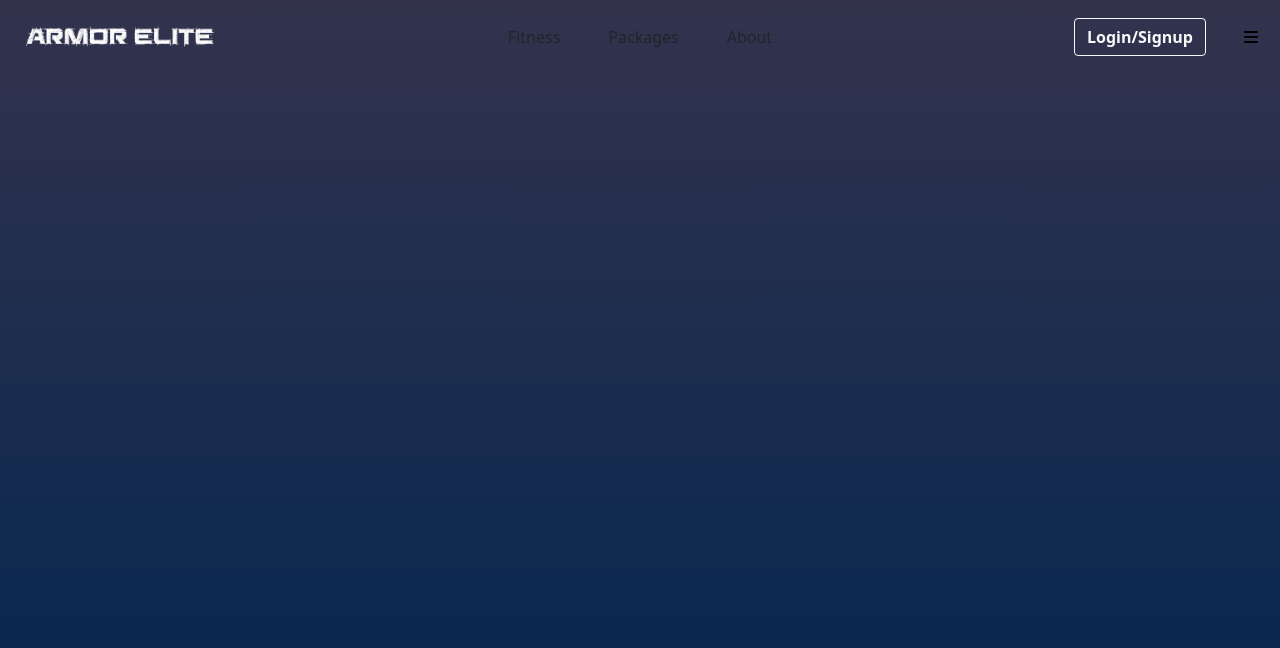
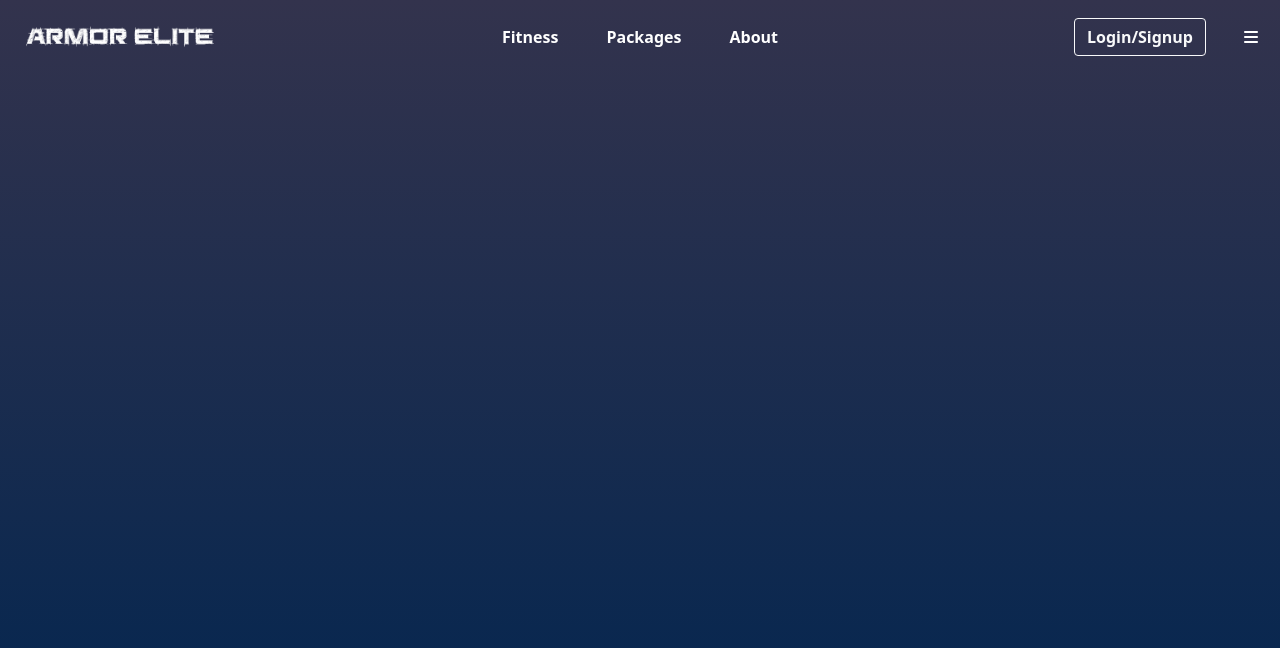
Before and after one commit to HemantDutta/ArmorElite-Gym-App, a React (Create React App) app in the folder client/: page / in a window 1280 px wide. Shown: the top 648 px of the page. Built offline with nearby package versions, Linux system fonts and the light colour scheme.

Commit message:
Create Navbar Fitness Menu

```diff
--- a/client/public/assets/css/ArmorEliteStyles.css
+++ b/client/public/assets/css/ArmorEliteStyles.css
@@ -11,10 +11,12 @@
 /*Navbar*/
 
 nav .navbar-container{
+    position: fixed;
     display: flex;
     align-items: center;
     width: 100vw;
     padding: 1rem;
+    z-index: 99;
 }
 
 nav .navbar-container > * {
@@ -26,7 +28,6 @@ nav .navbar-container .navbar-logo-container img{
     width: 50%;
 }
 
-
 nav .navbar-container .navbar-optionList-container ul {
     display: flex;
     justify-content: center;
@@ -34,6 +35,12 @@ nav .navbar-container .navbar-optionList-container ul {
     list-style: none;
     padding: 0;
     margin: 0;
+}
+
+nav .navbar-container .navbar-optionList-container ul li a {
+    color: white;
+    font-weight: bold;
+    text-decoration: none;
 }
 
 nav .navbar-container .navbar-profileMenu-container {
@@ -46,4 +53,23 @@ nav .navbar-container .navbar-profileMenu-container {
 nav .navbar-container .navbar-profileMenu-container .navbar-toggler-button button{
     background-color: transparent;
     border: none;
+    color: white;
 }
+
+nav .navbar-fitnessMenu-container {
+    background-color: #1a1e21;
+    position: fixed;
+    top: 0;
+    left: 0;
+    height: 50vh;
+    width: 100vw;
+    z-index: 90;
+    transition: 0.6s cubic-bezier(.74, -0.03, .83, .67);
+    transform: translateY(-50vh);
+    opacity: 0;
+}
+
+nav .navbar-fitnessMenu-container.fitnessMenu-open {
+    transform: translateY(0);
+    opacity: 1;
+}
--- a/client/src/App.js
+++ b/client/src/App.js
@@ -1,10 +1,20 @@
 import {BrowserRouter, Routes, Route} from "react-router-dom";
 import {PublicHome} from "./pages/PublicHome";
+import {Fitness} from "./pages/Fitness";
+import {About} from "./pages/About";
+import {Packages} from "./pages/Packages";
 
 function App() {
   return (
     <>
-      <PublicHome/>
+      <BrowserRouter>
+          <Routes>
+              <Route path={"/"} element={<PublicHome/>}/>
+              <Route path={"/fitness"} element={<Fitness/>}/>
+              <Route path={"/packages"} element={<Packages/>}/>
+              <Route path={"/about"} element={<About/>}/>
+          </Routes>
+      </BrowserRouter>
     </>
   );
 }
--- a/client/src/components/Navbar.js
+++ b/client/src/components/Navbar.js
@@ -1,5 +1,26 @@
+import {Link} from "react-router-dom";
+
 export const Navbar = () => {
-    return(
+
+    //open Fitness Menu
+    function openFitnessMenu() {
+        let fitnessMenu = document.getElementById("fitnessMenu");
+
+        if (!fitnessMenu.classList.contains("fitnessMenu-open")) {
+            fitnessMenu.classList.add("fitnessMenu-open");
+        }
+    }
+
+    //Mouse Leave Fitness Menu Close
+    function closeFitnessMenu() {
+        let fitnessMenu = document.getElementById("fitnessMenu");
+
+        if (fitnessMenu.classList.contains("fitnessMenu-open")) {
+            fitnessMenu.classList.remove("fitnessMenu-open");
+        }
+    }
+
+    return (
         <>
             <nav>
                 <div className="navbar-container">
@@ -8,9 +29,9 @@ export const Navbar = () => {
                     </div>
                     <div className="navbar-optionList-container">
                         <ul>
-                            <li>Fitness</li>
-                            <li>Packages</li>
-                            <li>About</li>
+                            <li onMouseOver={openFitnessMenu}><Link to={"/fitness"}>Fitness</Link></li>
+                            <li><Link to={"/packages"}>Packages</Link></li>
+                            <li><Link to={"/about"}>About</Link></li>
                         </ul>
                     </div>
                     <div className="navbar-profileMenu-container">
@@ -22,6 +43,9 @@ export const Navbar = () => {
                         </div>
                     </div>
                 </div>
+                <div className="navbar-fitnessMenu-container shadow" id="fitnessMenu" onMouseLeave={closeFitnessMenu}>
+
+                </div>
             </nav>
         </>
     )
--- /dev/null
+++ b/client/src/pages/About.js
@@ -0,0 +1,7 @@
+export const About = () => {
+    return(
+        <>
+            About
+        </>
+    )
+}
--- /dev/null
+++ b/client/src/pages/Fitness.js
@@ -0,0 +1,7 @@
+export const Fitness = () => {
+    return(
+        <>
+            Fitness
+        </>
+    )
+}
--- /dev/null
+++ b/client/src/pages/Packages.js
@@ -0,0 +1,7 @@
+export const Packages = () => {
+    return(
+        <>
+            Packages
+        </>
+    )
+}
```
